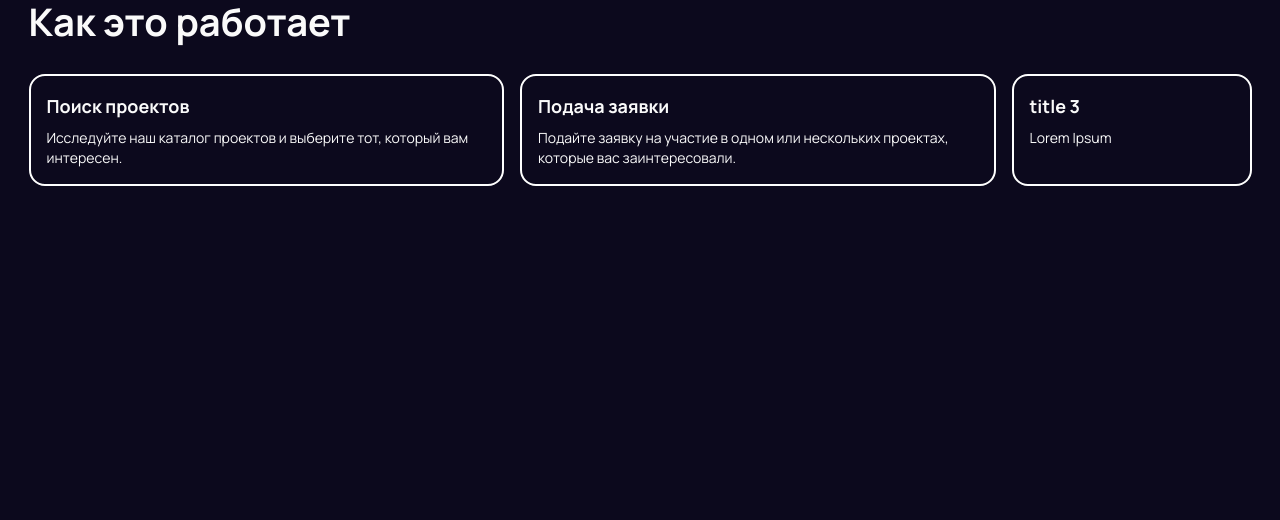
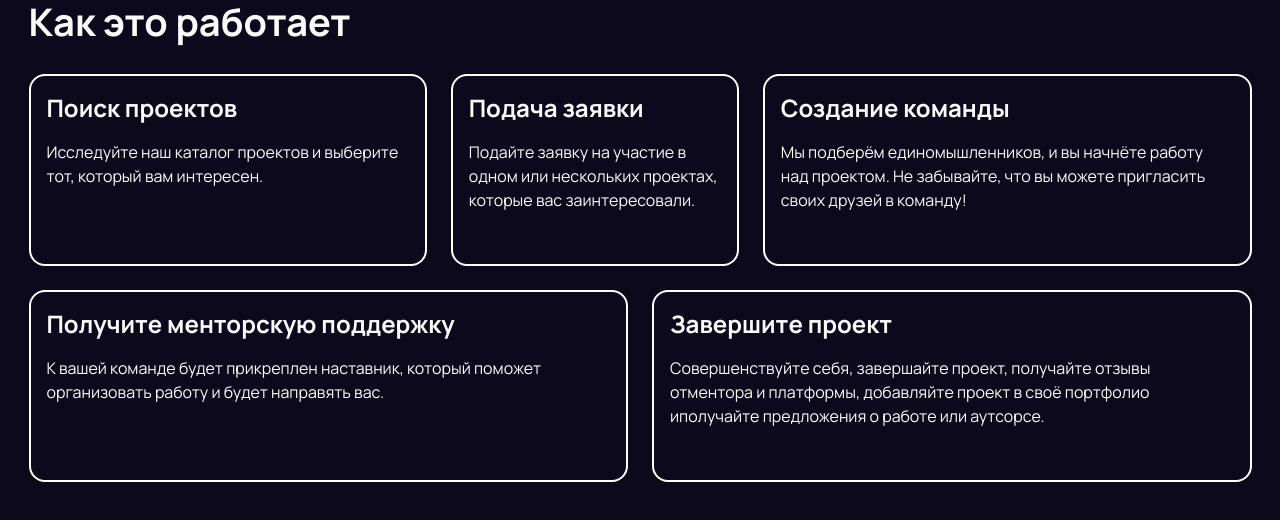
Before and after one commit to Pet-Plat/Pet-Platform-Front, a React (Vite) app: page / in a window 1280 px wide. Shown: the top 520 px of the page. Built offline with nearby package versions, Linux system fonts and the light colour scheme.

Commit message:
feat: Implement How-It-Works section (work in progress)

```diff
--- a/src/components/landing/how-it-works/HowItWorksCard.tsx
+++ b/src/components/landing/how-it-works/HowItWorksCard.tsx
@@ -1,12 +1,13 @@
 import React from "react";
+import { cn } from "@/lib/utils.ts";
 
-type T = { title: string; description: string }
+type T = { title: string; description: string, className: string }
 
-export default function HowItWorksCard({ title, description }: T) {
+export default function HowItWorksCard({ className, title, description }: T) {
     return (
-        <div className="p-4 border-white border-2 rounded-2xl min-w-60 bg-darkblue">
-            <h4 className="text-lg font-bold mb-2">{title}</h4>
-            <p className="text-sm">{description}</p>
+        <div className={cn("p-4 border-white border-2 rounded-2xl min-h-48 min-w-60 bg-darkblue", className)}>
+            <h4 className="text-lg font-bold mb-2 md:text-2xl md:mb-4">{title}</h4>
+            <p className="text-sm md:text-base">{description}</p>
         </div>
     )
 }
--- a/src/components/landing/how-it-works/HowItWorksSection.tsx
+++ b/src/components/landing/how-it-works/HowItWorksSection.tsx
@@ -1,35 +1,44 @@
-import { cn } from "@/lib/utils";
 import React from "react";
 import HowItWorksCard from "@/components/landing/how-it-works/HowItWorksCard.tsx";
 
 
-const cards = [
-    {
-        id: 1,
-        title: "Поиск проектов",
-        description: "Исследуйте наш каталог проектов и выберите тот, который вам интересен.",
-    },
-    {
-        id: 2,
-        title: "Подача заявки",
-        description: "Подайте заявку на участие в одном или нескольких проектах, которые вас заинтересовали.",
-    },
-    {
-        id: 3,
-        title: "title 3",
-        description: "Lorem Ipsum",
-    }
-];
-
+// TODO: set type
 export default function HowItWorksSection() {
     return (
-        <div className={cn("")}>
+        <div className="mb-36">
             <h2 className="container mb-8">Как это работает</h2>
 
-            <div className={cn("grid grid-flow-col gap-4 overflow-auto md:container")}>
-                {cards.map(card => (
-                    <HowItWorksCard key={card.id} title={card.title} description={card.description} />
-                ))}
+            <div className="overflow-auto flex gap-4 px-5 md:container md:gap-6 md:flex-col">
+                <div className="flex gap-4 md:gap-6 md:flex-1">
+                    <HowItWorksCard
+                        className="md:flex-4"
+                        title="Поиск проектов"
+                        description="Исследуйте наш каталог проектов и выберите тот, который вам интересен."
+                    />
+                    <HowItWorksCard
+                        className="md:flex-2 lg:min-w-72"
+                        title="Подача заявки"
+                        description="Подайте заявку на участие в одном или нескольких проектах, которые вас заинтересовали."
+                    />
+                    <HowItWorksCard
+                        className="md:flex-5"
+                        title="Создание команды"
+                        description="Мы подберём единомышленников, и вы начнёте работу над проектом. Не забывайте, что вы можете пригласить своих друзей в команду!"
+                    />
+                </div>
+
+                <div className="flex flex-row gap-4 md:gap-6 md:flex-1">
+                    <HowItWorksCard
+                        className="flex-1"
+                        title="Получите менторскую поддержку"
+                        description="К вашей команде будет прикреплен наставник, который поможет организовать работу и будет направять вас."
+                    />
+                    <HowItWorksCard
+                        className="flex-1"
+                        title="Завершите проект"
+                        description="Совершенствуйте себя, завершайте проект, получайте отзывы отментора и платформы, добавляйте проект в своё портфолио иполучайте предложения о работе или аутсорсе."
+                    />
+                </div>
             </div>
         </div>
     )
```
